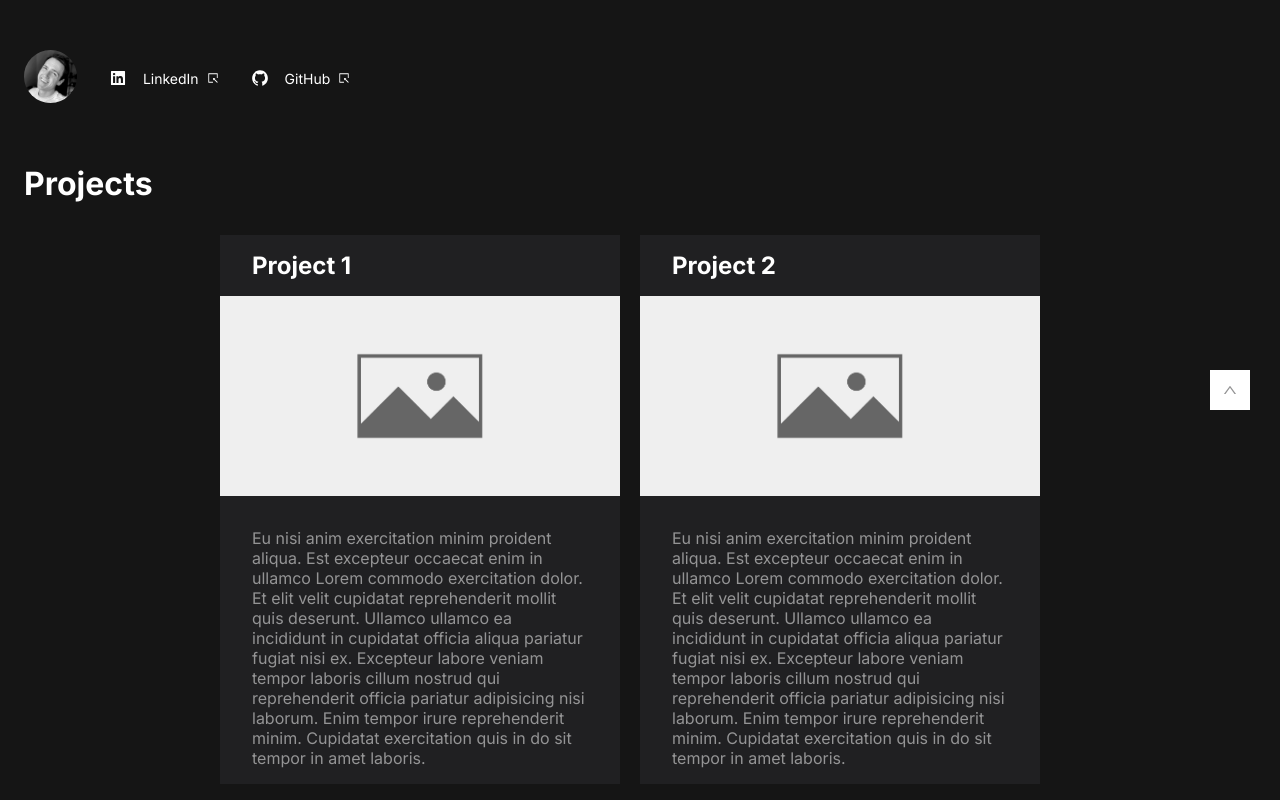
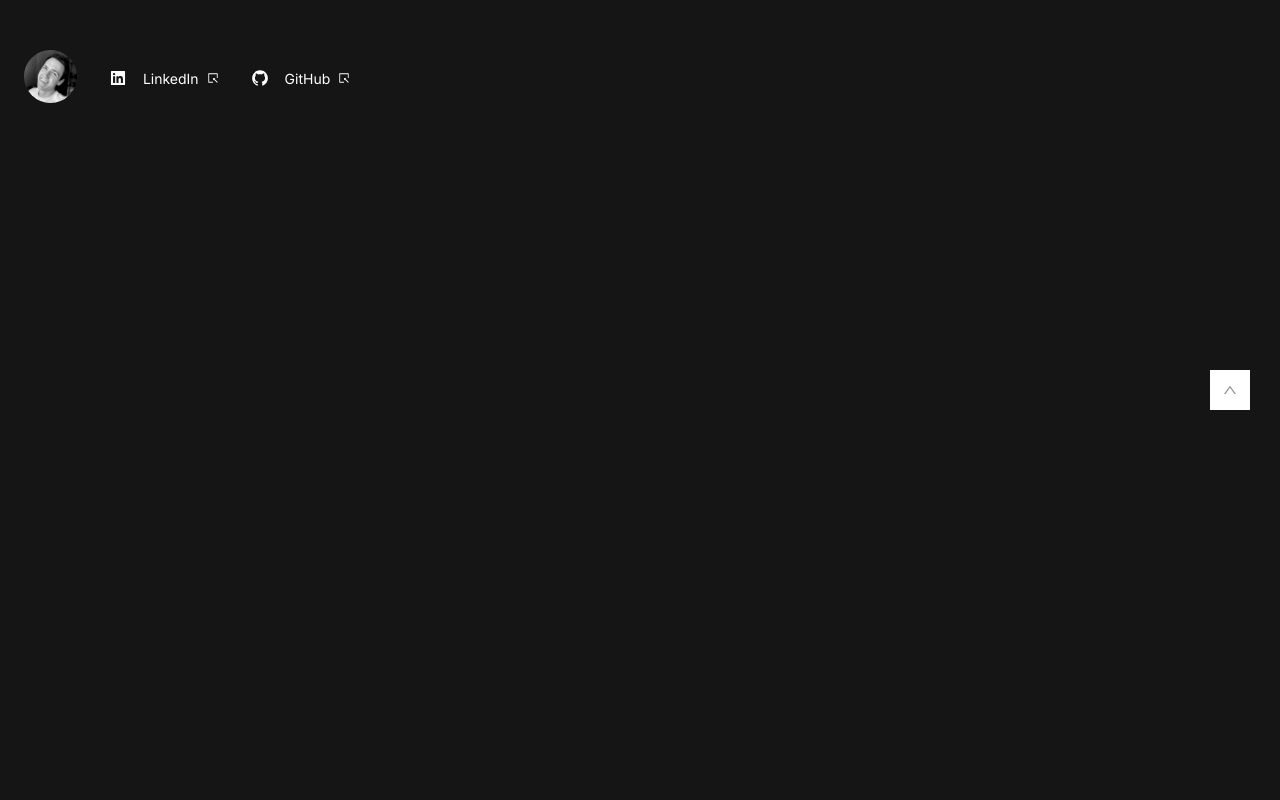
Before and after one commit to rbonk907/portfolio-website, a Next.js app: page / in a window 1280 px wide. Shown: the part 440-1240 px from the top of the page. Built offline with nearby package versions, Linux system fonts and the light colour scheme.

Commit message:
update styling and animation

```diff
--- a/components/footer.js
+++ b/components/footer.js
@@ -5,8 +5,12 @@ const Footer = () => {
     return (
         <footer className={styles.footer}>
             <div className={styles.socials}>
-                <AiFillLinkedin className={`${styles.svg20} ${styles.mr16}`} />
-                <AiFillGithub className ={styles.svg20} />
+                <a target='_blank' href='https://www.linkedin.com/in/ryan-bonk-ak/' rel='noreferrer' >
+                    <AiFillLinkedin className={`${styles.svg20} ${styles.mr16}`} />
+                </a>
+                <a target='_blank' href='https://github.com/rbonk907' rel='noreferrer'>
+                    <AiFillGithub className ={styles.svg20} />
+                </a>
             </div>
         </footer>
     )
--- a/components/projectCard.js
+++ b/components/projectCard.js
@@ -1,18 +1,26 @@
-import styles from '../styles/ProjectCard.module.css'
-import Image from 'next/image'
+import styles from '../styles/ProjectCard.module.css';
+import { AiOutlineFolder, AiOutlineGithub } from 'react-icons/ai';
 
 const ProjectCard = ({ project }) => {
     return (
         <div className={styles.projectCard}>
+            <div className={styles.icons}>
+                <div className={styles.iconLeft}>
+                    <AiOutlineFolder className={styles.iconLarge} />
+                </div>
+                <div className={styles.iconRight}>
+                    <AiOutlineGithub className={styles.iconLarge} />
+                </div>
+            </div>
             <h3>{project.title}</h3>
-            <div className={styles.imageContainer}>
-                <Image
-                    className={styles.projectImage}
-                    src={project.imageURL}
-                    alt=''
-                    fill />
+            <p>{project.description}</p>
+            <div className={styles.tags}>
+                <ul>
+                    {project.tags.map(tag => {
+                        return <li key={tag} >{tag}</li>;
+                    })}
+                </ul>
             </div>
-            <p>{project.description}</p>
         </div>
     )
 }
--- a/pages/index.js
+++ b/pages/index.js
@@ -52,10 +52,10 @@ export default function Home() {
   return (
     <div>
       <Head>
-        <title>Create Next App</title>
+        <title>Ryan Bonk</title>
         <meta name="description" content="Generated by create next app" />
         <meta name="viewport" content="width=device-width, initial-scale=1.0" />
-        <link rel="icon" href="/favicon.ico" />
+        <link rel="icon" href="/profile-favicon.png" />
       </Head>
 
       <Header isMobile={ isMobile }/>
--- a/resources/projectInfo.js
+++ b/resources/projectInfo.js
@@ -3,20 +3,34 @@ export const projectInfo = {
         {
             id: 1,
             title: "Project 1",
-            description: "Eu nisi anim exercitation minim proident aliqua. Est excepteur occaecat enim in ullamco Lorem commodo exercitation dolor. Et elit velit cupidatat reprehenderit mollit quis deserunt. Ullamco ullamco ea incididunt in cupidatat officia aliqua pariatur fugiat nisi ex. Excepteur labore veniam tempor laboris cillum nostrud qui reprehenderit officia pariatur adipisicing nisi laborum. Enim tempor irure reprehenderit minim. Cupidatat exercitation quis in do sit tempor in amet laboris.",
+            description: "Eu nisi anim exercitation minim proident aliqua. Est excepteur occaecat enim in ullamco Lorem commodo exercitation dolor.",
             imageURL: "/missing-image.webp",
+            gitHubLink: '',
+            tags: [ 'C', 'ARM', 'RTOS' ],
         },
         {
             id: 2,
             title: "Project 2",
-            description: "Eu nisi anim exercitation minim proident aliqua. Est excepteur occaecat enim in ullamco Lorem commodo exercitation dolor. Et elit velit cupidatat reprehenderit mollit quis deserunt. Ullamco ullamco ea incididunt in cupidatat officia aliqua pariatur fugiat nisi ex. Excepteur labore veniam tempor laboris cillum nostrud qui reprehenderit officia pariatur adipisicing nisi laborum. Enim tempor irure reprehenderit minim. Cupidatat exercitation quis in do sit tempor in amet laboris.",
+            description: "Eu nisi anim exercitation minim proident aliqua. Est excepteur occaecat enim in ullamco Lorem commodo exercitation dolor.",
             imageURL: "/missing-image.webp",
+            gitHubLink: '',
+            tags: [ 'C', 'Embedded' ]
         },
         {
             id: 3,
             title: "Project 3",
-            description: "Eu nisi anim exercitation minim proident aliqua. Est excepteur occaecat enim in ullamco Lorem commodo exercitation dolor. Et elit velit cupidatat reprehenderit mollit quis deserunt. Ullamco ullamco ea incididunt in cupidatat officia aliqua pariatur fugiat nisi ex. Excepteur labore veniam tempor laboris cillum nostrud qui reprehenderit officia pariatur adipisicing nisi laborum. Enim tempor irure reprehenderit minim. Cupidatat exercitation quis in do sit tempor in amet laboris.",
+            description: "Eu nisi anim exercitation minim proident aliqua. Est excepteur occaecat enim in ullamco Lorem commodo exercitation dolor.",
             imageURL: "/missing-image.webp",
+            gitHubLink: '',
+            tags: [ 'JavaScript', 'React', 'Frontend', 'Web App' ],
         },
+        {
+            id: 4,
+            title: "Project 4",
+            description: "Eu nisi anim exercitation minim proident aliqua. Est excepteur occaecat enim in ullamco Lorem commodo exercitation dolor.",
+            imageURL: "/missing-image.webp",
+            gitHubLink: '',
+            tags: [ 'JavaScript', 'React', 'Next.js', 'Frontend', 'Web App' ],
+        }
     ]
 }
--- a/styles/ContactForm.module.css
+++ b/styles/ContactForm.module.css
@@ -15,6 +15,7 @@
 }
 
 .contactForm input {
+    color: #fff;
     border: 1px solid rgba(255,255,255,0.1);
     outline: none;
     padding: 10px;
@@ -27,6 +28,7 @@
 }
 
 .contactForm textarea {
+    color: #fff;
     border: 1px solid rgba(255,255,255,0.1);
     outline: none;
     padding: 10px;
@@ -42,6 +44,7 @@
 
 .contactForm input:focus,
 .contactForm textarea:focus {
+    color: black;
     background-color: #fff;
 }
 
--- a/styles/HeroBanner.module.css
+++ b/styles/HeroBanner.module.css
@@ -80,11 +80,6 @@
     cursor: pointer;
 }
 
-/* .socials svg {
-    width: 18px;
-    height: 18px;
-} */
-
 .socials span {
     font-size: 14px;
 }
@@ -108,5 +103,37 @@
 @media only screen and (min-width: 768px) {
     .heroBanner h1 {
         font-size: 64px;
+        animation: 1s ease-in-out 0s fadein;
+    }
+
+    .heroBanner h2 {
+        font-size: 24px;
+        opacity: 0;
+        animation: 0.5s ease-in-out 1s fadeup;
+        animation-fill-mode: both;
     }
 }
+
+@keyframes fadein {
+    from {
+        transform: translateY(-24px);
+        opacity: 0;
+    }
+
+    to {
+        transform: translateY(0);
+        opacity: 1;
+    }
+}
+
+@keyframes fadeup {
+    from {
+        transform: translateY(12px);
+        opacity: 0;
+    }
+
+    to {
+        transform: translateY(0);
+        opacity: 1;
+    }
+}
--- a/styles/ProjectCard.module.css
+++ b/styles/ProjectCard.module.css
@@ -2,36 +2,55 @@
     /* border: 1px solid red; */
     background-color: var(--card-bg-color);
     height: fit-content;
-    min-width: 311px;
-    max-width: 400px;
+    max-width: 350px;
+    min-height: 350px;
     /* margin: 0 20px; */
-    margin-bottom: 16px;
+    padding: 16px;
+
 }
 
 .projectCard h3 {
-    padding: 1rem 2rem;
+    padding: 1rem 0;
     font-size: 24px;
 }
 
 .projectCard p {
-    padding: 1rem 2rem;
+    padding: 1rem 0;
 }
 
-.projectImage {
-    object-fit: cover;
+.icons {
+    display: flex;
+    width: 100%;
+    justify-content: space-between;
 }
 
-.imageContainer {
-    width: 100%;
-    height: 200px;
-    position: relative;
-    z-index: 0;
-    top: 0;
-    left: 0;
-    margin-bottom: 1rem;
+.iconLarge {
+    width: 24px;
+    height: 24px;
+    color: #fff;
 }
 
-@media only screen and (min-width: 1024px) {
+.tags ul {
+    list-style: none;
+    display: flex;
+    flex-direction: row;
+    flex-wrap: wrap;
+    width: 100%;
+    justify-content: flex-start;
+    row-gap: 10px;
+    column-gap: 10px;
+    padding: 1rem 0;
+}
+
+.tags ul li {
+    color: var(--main-bg-color);
+    background-color: rgba(255, 255, 255, 0.9);
+    padding: 0 10px;
+    border-radius: 10px;
+    font-size: 14px;
+}
+
+/* @media only screen and (min-width: 1024px) {
     .projectCard {
         margin-right: 20px;
     }
@@ -39,4 +58,4 @@
     .projectCard:last-of-type {
         margin-right: 0;
     }
-}
+} */
--- a/styles/Projects.module.css
+++ b/styles/Projects.module.css
@@ -17,5 +17,26 @@
     display: flex;
     flex-wrap: wrap;
     justify-content: center;
+    row-gap: 20px;
+    column-gap: 20px;
     margin-top: 2rem;
 }
+
+@media only screen and (min-width: 768px) {
+    .projectContainer {
+        opacity: 0;
+        animation: 0.75s ease-in-out 1.5s fadein;
+        animation-fill-mode: both;
+    }
+}
+
+@keyframes fadein {
+    from {
+        opacity: 0;
+        transform: translate3d(0, 20%, 0);
+    }
+    to {
+        opacity: 1;
+        transform: translate3d(0, 0, 0);
+    }
+}
```
